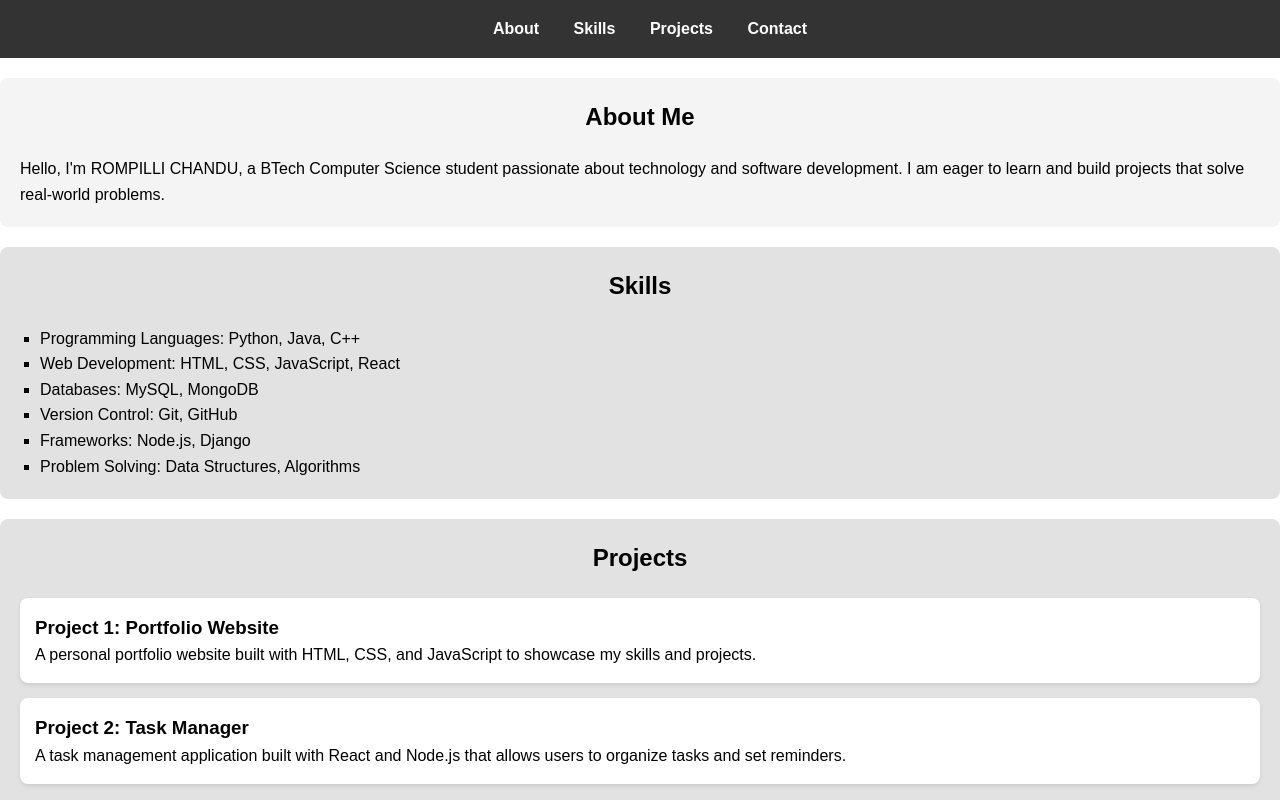
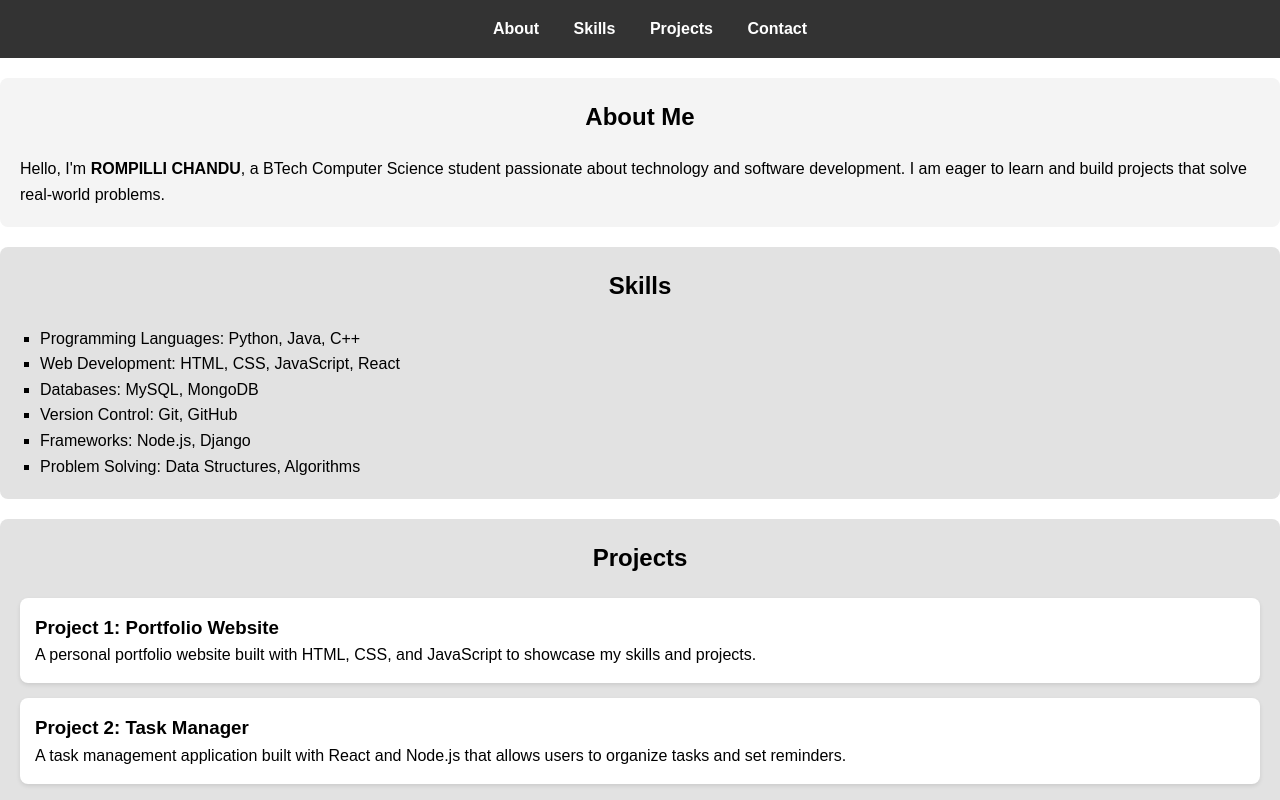
Before and after one commit to chanduRo/chandu., a plain HTML site: page INDEX.HTML in a window 1280 px wide. Shown: the top 800 px of the page. Drawn offline with Linux system fonts and the light colour scheme.

Commit message:
Update INDEX.HTML

```diff
--- a/INDEX.HTML
+++ b/INDEX.HTML
@@ -20,7 +20,7 @@
 
     <section id="about">
         <h2>About Me</h2>
-        <p>Hello, I'm ROMPILLI CHANDU, a BTech Computer Science student passionate about technology and software development. I am eager to learn and build projects that solve real-world problems.</p>
+        <p>Hello, I'm <B>ROMPILLI CHANDU</B>, a BTech Computer Science student passionate about technology and software development. I am eager to learn and build projects that solve real-world problems.</p>
     </section>
 
     <section id="skills">
```
